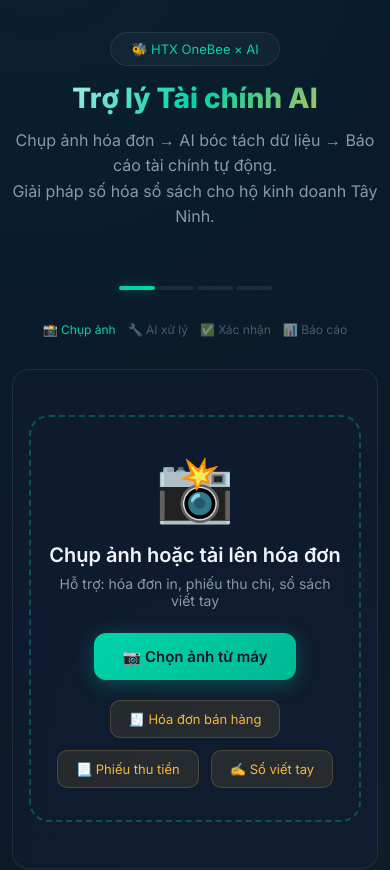
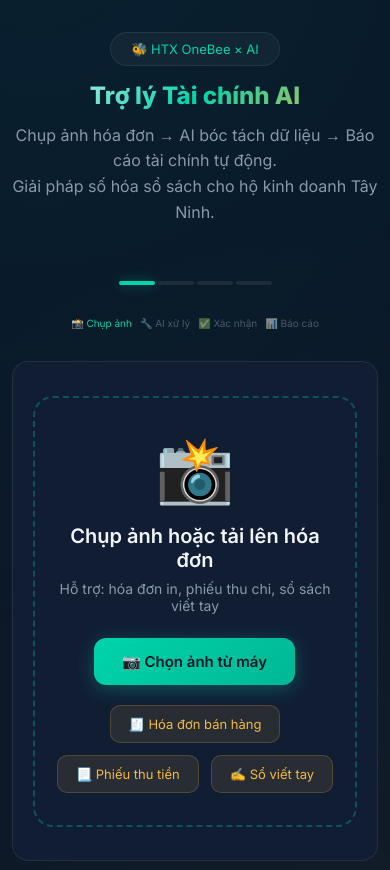
Before and after one commit to mthien07/da1-tro-ly-tai-chinh-ai-bo-tui, a plain HTML site: page demo/index.html in a window 390 px wide. Shown: the top 870 px of the page. Drawn offline with Linux system fonts and the light colour scheme.

Commit message:
Update: Optimize Mobile UI/UX and fix QA bugs

```diff
--- a/demo/index.html
+++ b/demo/index.html
@@ -370,6 +370,33 @@
             .step-labels { gap: 12px; }
             .steps-bar { gap: 3px; }
             .step-dot { width: 36px; }
+        }        /* 📱 Mobile Responsiveness & Performance */
+        @media (max-width: 768px) {
+            h1 { font-size: clamp(24px, 6vw, 32px); }
+            .demo-panel {
+                padding: 20px;
+                backdrop-filter: none !important;
+                -webkit-backdrop-filter: none !important;
+                background: var(--bg-secondary);
+                border-radius: 16px;
+            }
+            .logo-badge { backdrop-filter: none; -webkit-backdrop-filter: none; }
+            .step-labels { gap: 8px; }
+            .step-label { font-size: 10px; }
+            .upload-zone { padding: 32px 16px; }
+            .ocr-result { grid-template-columns: 1fr; gap: 16px; }
+            .ocr-original, .ocr-extracted { padding: 16px; }
+            .actions-bar { flex-direction: column; width: 100%; }
+            .actions-bar .btn { width: 100%; justify-content: center; }
+            .report-grid { grid-template-columns: 1fr 1fr; }
+        }
+        @media (max-width: 480px) {
+            .report-grid { grid-template-columns: 1fr; }
+        }
+
+        /* 🚀 Hardware Acceleration */
+        .step-dot, .stat-card, .btn, .processing-animation {
+            will-change: transform;
         }
     </style>
 </head>
```
